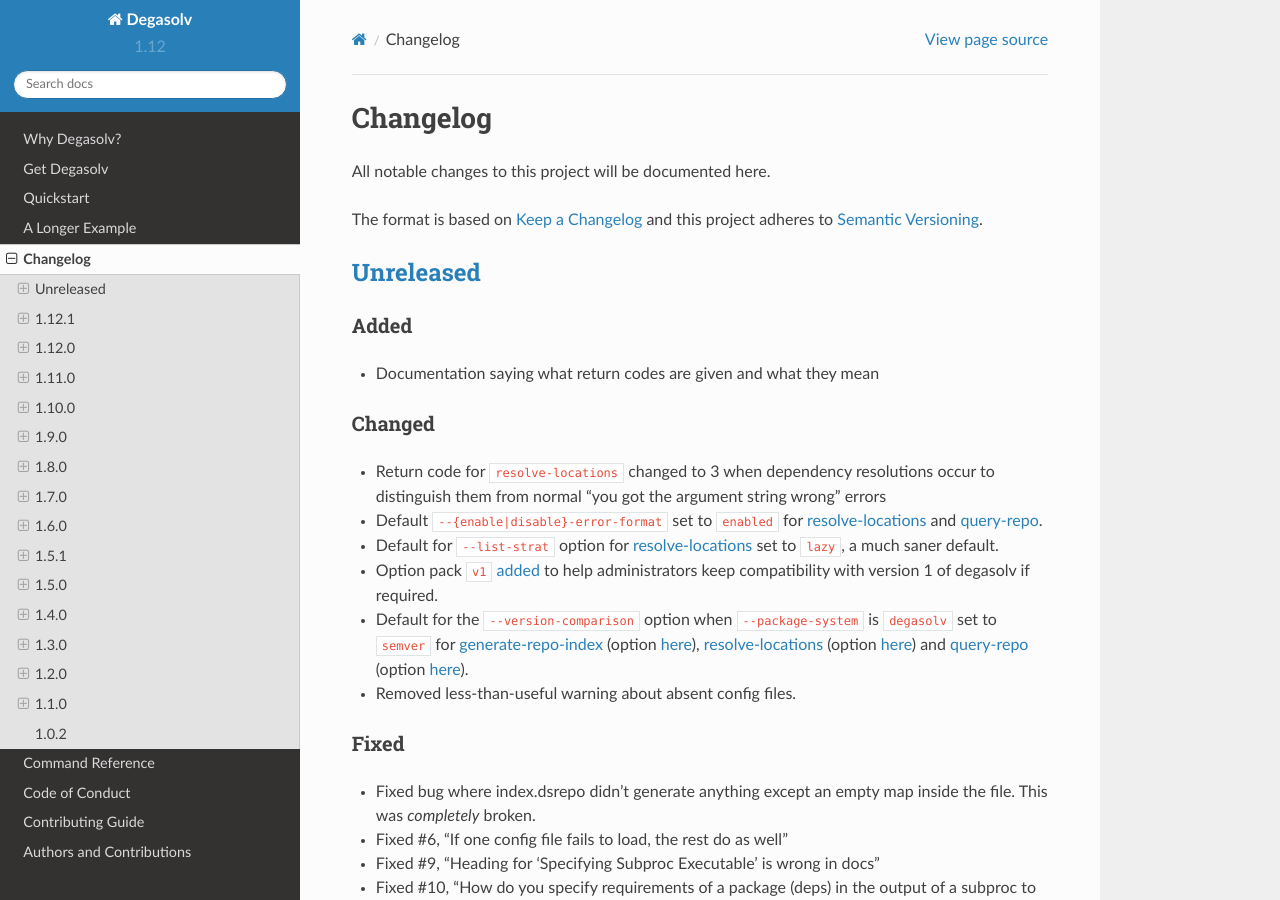
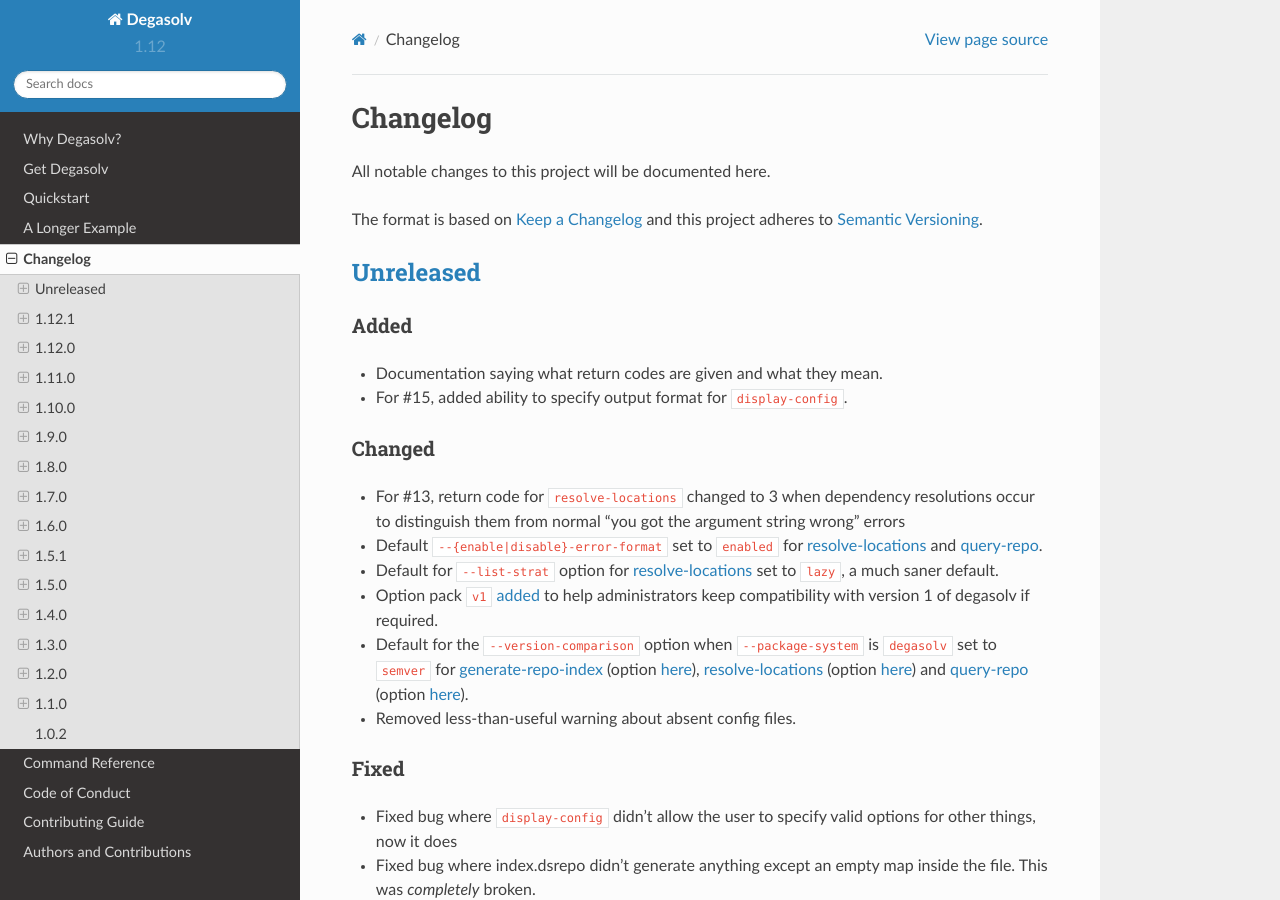
Before and after one commit to djhaskin987/degasolv, a Sphinx documentation site: the page built from docs/changelog.rst, in a window 1280 px wide and 900 px high. Built offline with Sphinx 7.4.7 and the Read the Docs theme 2.0.0, drawn with Linux system fonts in a browser that asks for light colours.

Commit message:
Add functionality to display-config

```diff
--- a/docs/changelog.rst
+++ b/docs/changelog.rst
@@ -17,12 +17,14 @@
 Added
 +++++
 
-- Documentation saying what return codes are given and what they mean
+- Documentation saying what return codes are given and what they mean.
+
+- For #15, added ability to specify output format for ``display-config``.
 
 Changed
 +++++++
 
-- Return code for ``resolve-locations`` changed to 3 when dependency
+- For #13, return code for ``resolve-locations`` changed to 3 when dependency
   resolutions occur to distinguish them from normal "you got the argument
   string wrong" errors
 
@@ -48,6 +50,9 @@
 
 Fixed
 +++++
+
+- Fixed bug where ``display-config`` didn't allow the user
+  to specify valid options for other things, now it does
 
 - Fixed bug where index.dsrepo didn't generate anything except
   an empty map inside the file. This was *completely* broken.
--- a/docs/command-reference.rst
+++ b/docs/command-reference.rst
@@ -436,6 +436,11 @@
 subcommand. This enables the user to print out the effective
 configuration resulting from multiple config files as well
 as any options that might be given on the CLI.
+
+As of version 2.0.0, ``display-config`` honors the setting of
+``--output-format``, if given in the configuration or on the command line: It
+will output JSON if set to ``json``, EDN if set to ``edn`` or what it printed
+before version 2.0.0 (pretty EDN) if set to ``plain``.
 
 .. _generate-card-options:
 
```
Also changed, not shown: 1 other file.
